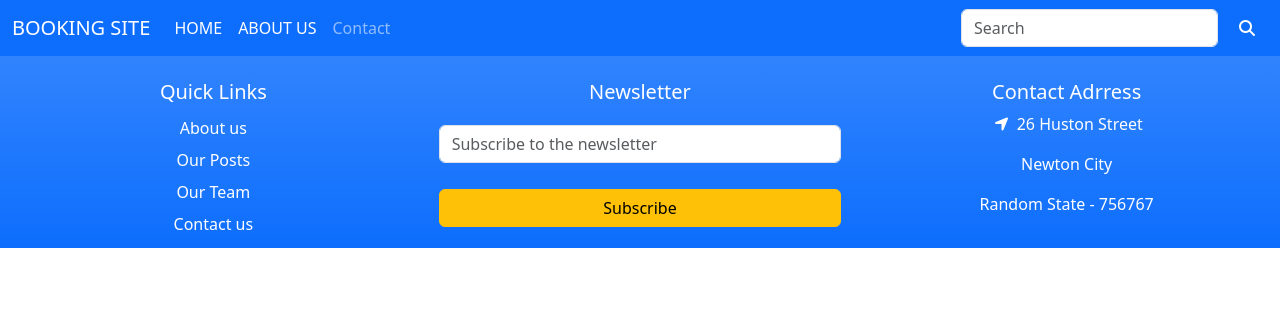
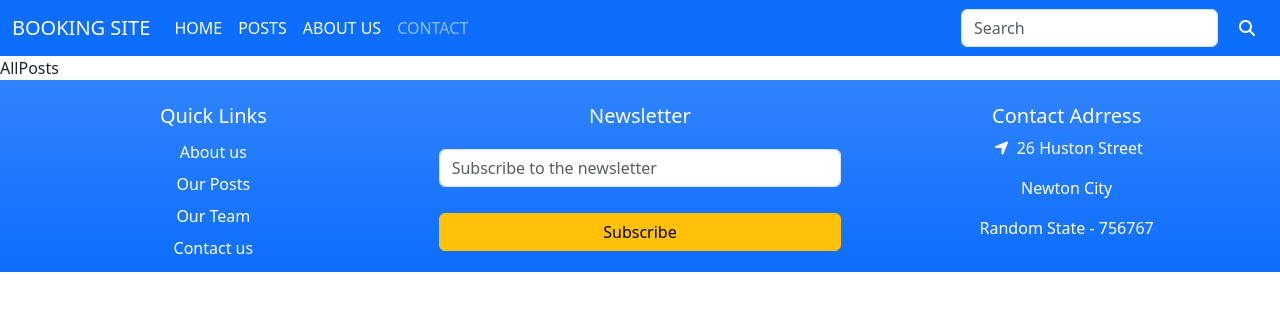
Before and after one commit to martin-creator/react_restapi, a React (Vite) app: page /posts in a window 1280 px wide. Shown: the top 310 px of the page. Built offline with nearby package versions, Linux system fonts and the light colour scheme.

Commit message:
Created all posts

```diff
--- a/src/App.jsx
+++ b/src/App.jsx
@@ -4,6 +4,7 @@ import About from './screens/About'
 import Contact from './screens/Contact'
 import Home from './screens/Home'
 import Footer from './components/Footer'
+import AllPosts from './screens/AllPosts'
 import {BrowserRouter as Router, Routes, Route} from 'react-router-dom'
 
 function App() {
@@ -16,6 +17,7 @@ function App() {
         <Route path="/" element={<Home />} />
         <Route exact path="/about" element={<About />} />
         <Route exact path="/contact" element={<Contact />} />
+        <Route exact path="/posts" element={<AllPosts />} />
       </Routes>
       <Footer />
     </div>
--- a/src/components/NavBar.jsx
+++ b/src/components/NavBar.jsx
@@ -27,12 +27,17 @@ function NavBar() {
               </NavLink>
             </li>
             <li className="nav-item">
+              <NavLink className="nav-link active text-uppercase" aria-current="page" to="/posts">
+                Posts
+              </NavLink>
+            </li>
+            <li className="nav-item">
               <NavLink className="nav-link active text-uppercase" aria-current="page" to="/about">
                 About Us
               </NavLink>
             </li>
             <li className="nav-item">
-              <NavLink className="nav-link" to="/contact">
+              <NavLink className="nav-link text-uppercase" to="/contact">
                 Contact
               </NavLink>
             </li>
--- /dev/null
+++ b/src/screens/AllPosts.jsx
@@ -0,0 +1,9 @@
+import React from 'react'
+
+function AllPosts() {
+  return (
+    <div>AllPosts</div>
+  )
+}
+
+export default AllPosts
```
